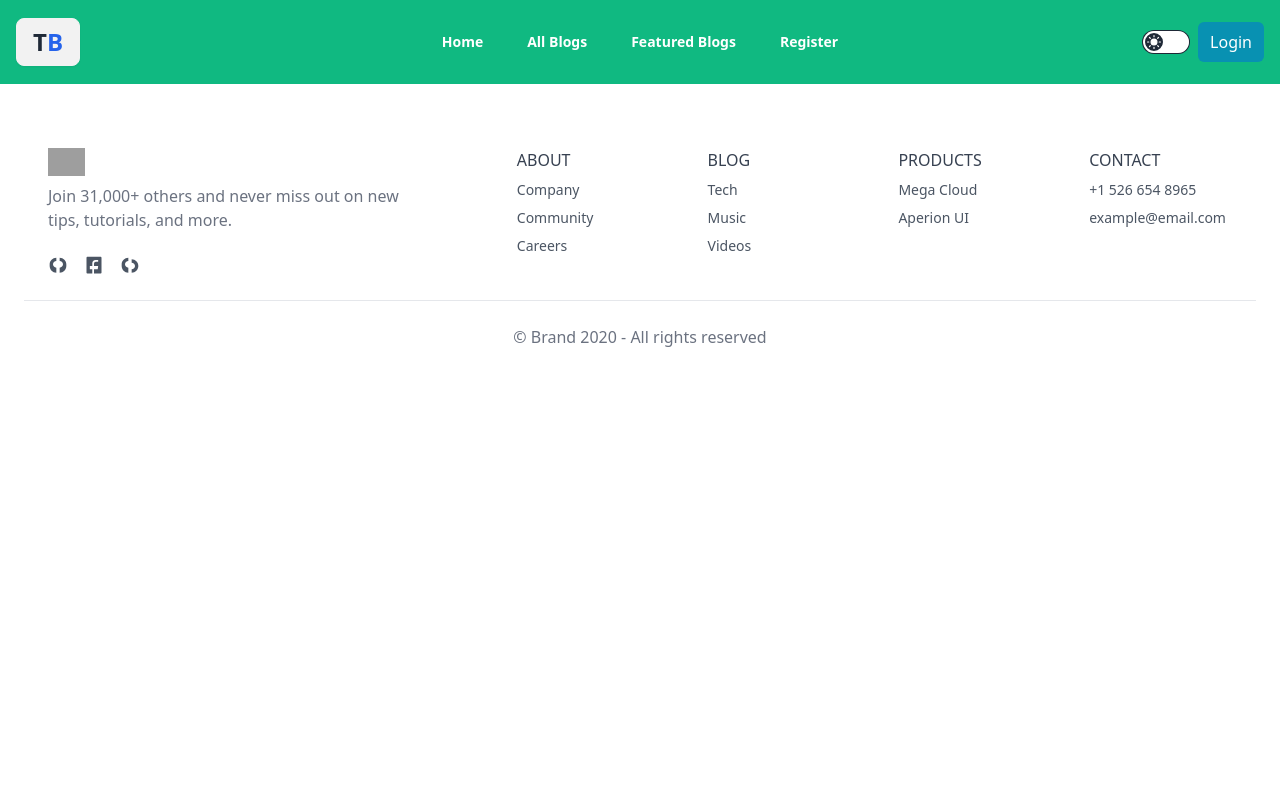
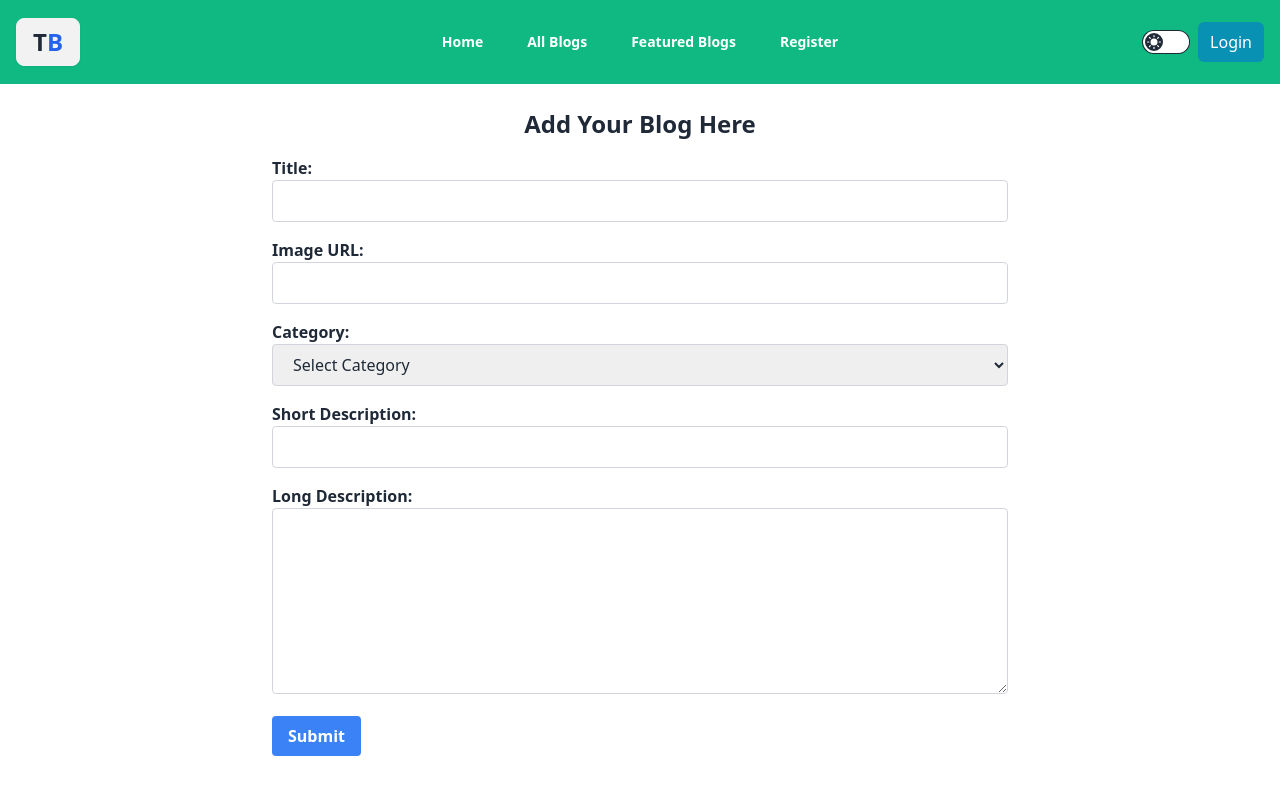
Before and after one commit to mdshamim125/Travellers-Client, a React (Vite) app: page /add-blog in a window 1280 px wide. Shown: the top 800 px of the page. Built offline with nearby package versions, Linux system fonts and the light colour scheme; no server answers; grey boxes are pictures that could not be loaded.

Commit message:
add blog section done

```diff
--- a/src/pages/add-blog/AddBlog.jsx
+++ b/src/pages/add-blog/AddBlog.jsx
@@ -1,11 +1,115 @@
-import React from 'react';
+import axios from "axios";
+import toast from "react-hot-toast";
 
 const AddBlog = () => {
-    return (
+  const handleSubmit = async (e) => {
+    e.preventDefault();
+    const title = e.target.title.value;
+    const image = e.target.image.value;
+    const category = e.target.category.value;
+    const short_description = e.target.short_description.value;
+    const long_description = e.target.long_description.value;
+    console.log(title, image, category, short_description, long_description);
+
+    const blogData = {
+      title,
+      image,
+      category,
+      short_description,
+      long_description,
+    };
+    try {
+      const { data } = await axios.post(
+        `${import.meta.env.VITE_API_URL}/blogs`,
+        blogData
+      );
+      console.log(data);
+      toast.success("Blog added Successfully!");
+      e.form.reset();
+    } catch (err) {
+      console.log(err);
+    }
+  };
+
+  return (
+    <div className="w-full px-4 md:max-w-3xl mx-auto">
+      <h2 className="text-2xl font-bold mb-4 text-center mt-6">
+        Add Your Blog Here
+      </h2>
+      <form onSubmit={handleSubmit} className="space-y-4">
         <div>
-
+          <label htmlFor="title" className="block font-semibold">
+            Title:
+          </label>
+          <input
+            type="text"
+            id="title"
+            name="title"
+            className="w-full border border-gray-300 rounded px-4 py-2"
+            required
+          />
         </div>
-    );
+        <div>
+          <label htmlFor="imageUrl" className="block font-semibold">
+            Image URL:
+          </label>
+          <input
+            type="text"
+            id="image"
+            name="image"
+            className="w-full border border-gray-300 rounded px-4 py-2"
+            required
+          />
+        </div>
+        <div>
+          <label htmlFor="category" className="block font-semibold">
+            Category:
+          </label>
+          <select
+            id="category"
+            name="category"
+            className="w-full border border-gray-300 rounded px-4 py-2"
+            required
+          >
+            <option value="">Select Category</option>
+            <option value="Solo Travel">Solo Travel</option>
+            <option value="Luxury Travel">Luxury Travel</option>
+            <option value="Adventure Travel">Adventure Travel</option>
+          </select>
+        </div>
+        <div>
+          <label htmlFor="shortDescription" className="block font-semibold">
+            Short Description:
+          </label>
+          <input
+            type="text"
+            id="short_description"
+            name="short_description"
+            className="w-full border border-gray-300 rounded px-4 py-2"
+            required
+          />
+        </div>
+        <div>
+          <label htmlFor="longDescription" className="block font-semibold">
+            Long Description:
+          </label>
+          <textarea
+            rows="7"
+            id="long_description"
+            name="long_description"
+            className="w-full border border-gray-300 rounded px-4 py-2"
+            required
+          />
+        </div>
+        <button
+          type="submit"
+          className="bg-blue-500 hover:bg-blue-700 text-white font-bold py-2 px-4 rounded"
+        >
+          Submit
+        </button>
+      </form>
+    </div>
+  );
 };
 
 export default AddBlog;
```
